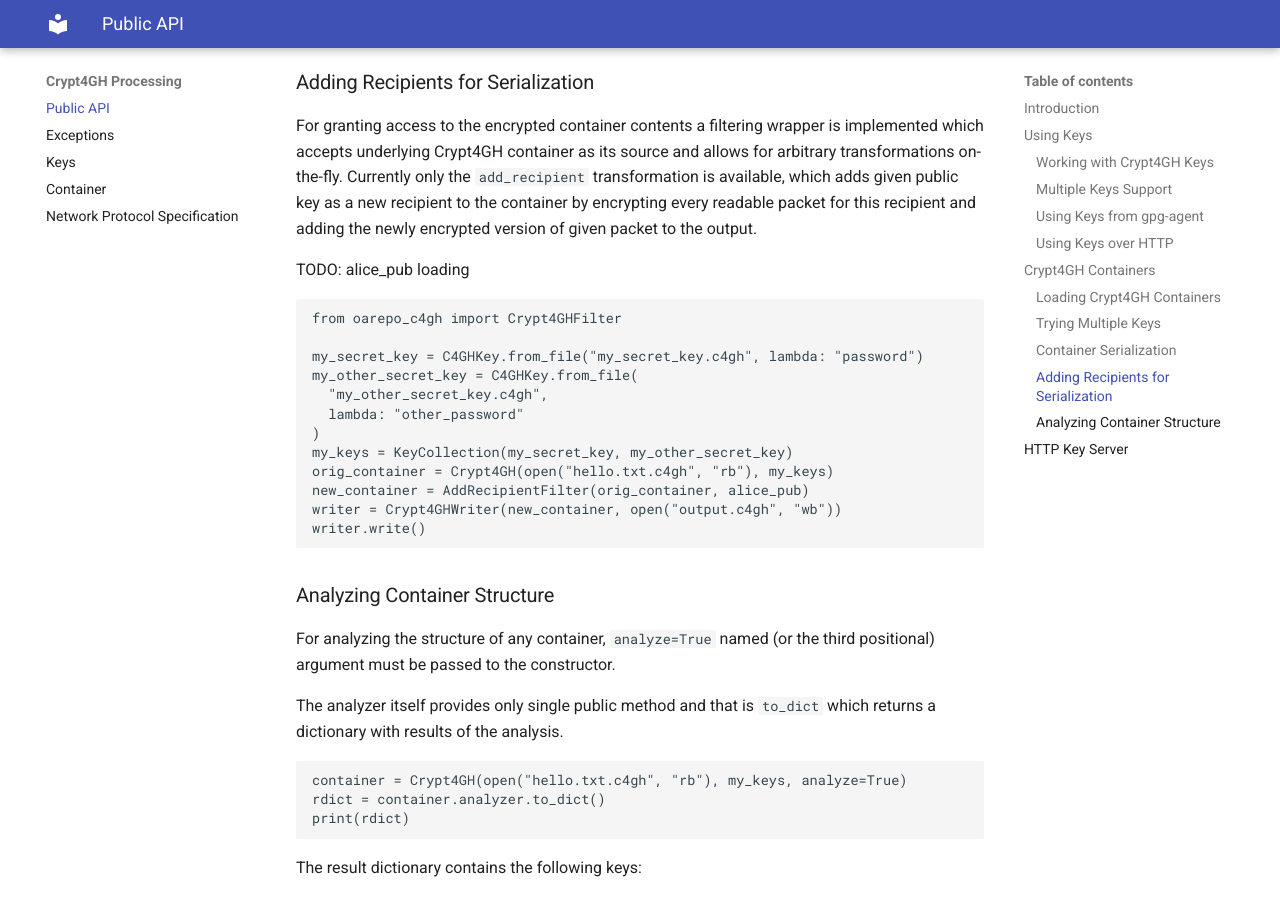
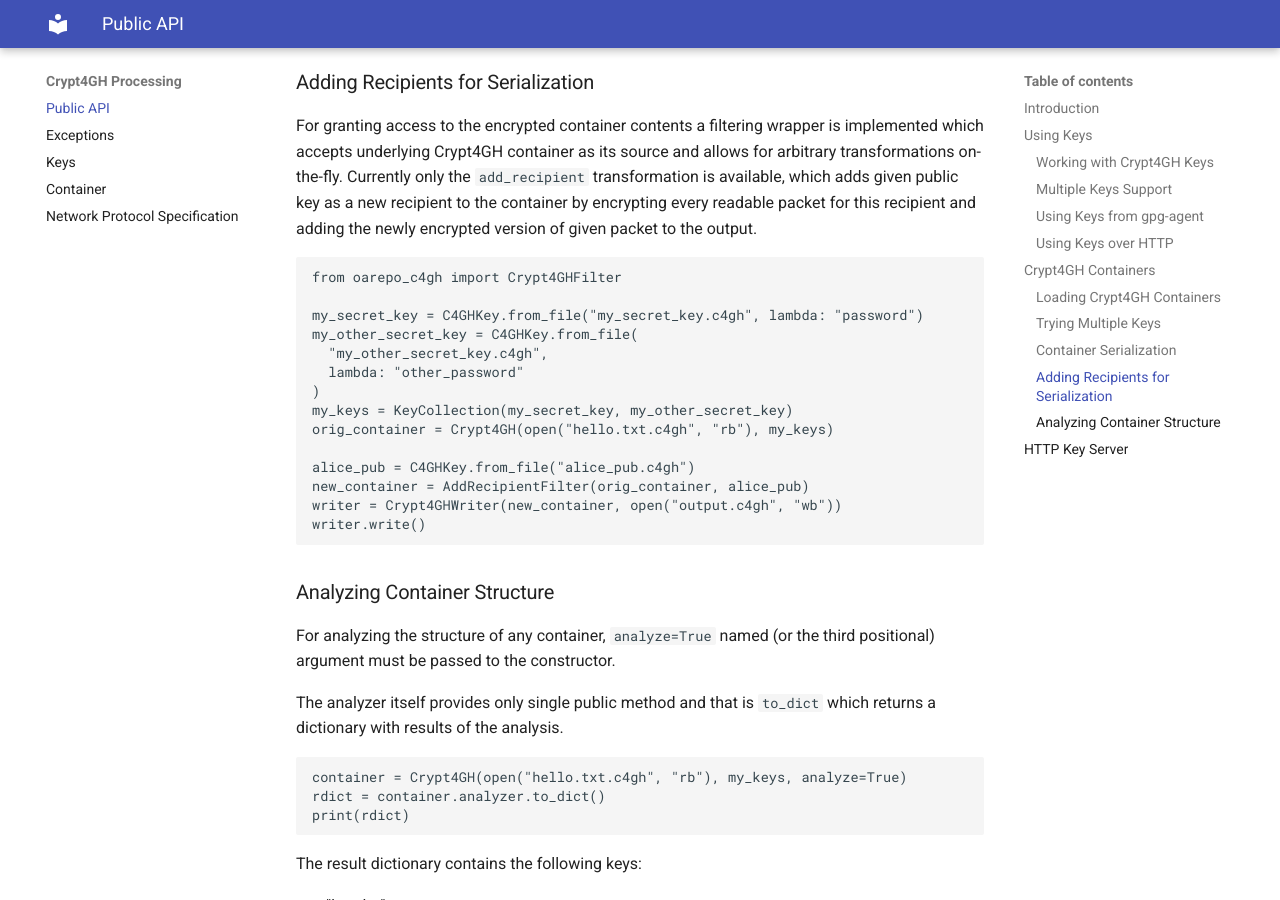
Before and after one commit to oarepo/oarepo-c4gh, an MkDocs documentation site: the page built from docs/index.md, in a window 1280 px wide and 900 px high, scrolled down 3303 px. Built offline with MkDocs 1.6.1 and Material for MkDocs 9.7.7, drawn with Linux system fonts in a browser that asks for light colours.

Commit message:
Fix missing key loading.

````diff
--- a/docs/index.md
+++ b/docs/index.md
@@ -180,8 +180,6 @@ available, which adds given public key as a new recipient to the
 container by encrypting every readable packet for this recipient and
 adding the newly encrypted version of given packet to the output.
 
-TODO: alice_pub loading
-
 ```python
 from oarepo_c4gh import Crypt4GHFilter
 
@@ -192,6 +190,8 @@ my_other_secret_key = C4GHKey.from_file(
 )
 my_keys = KeyCollection(my_secret_key, my_other_secret_key)
 orig_container = Crypt4GH(open("hello.txt.c4gh", "rb"), my_keys)
+
+alice_pub = C4GHKey.from_file("alice_pub.c4gh")
 new_container = AddRecipientFilter(orig_container, alice_pub)
 writer = Crypt4GHWriter(new_container, open("output.c4gh", "wb"))
 writer.write()
````
